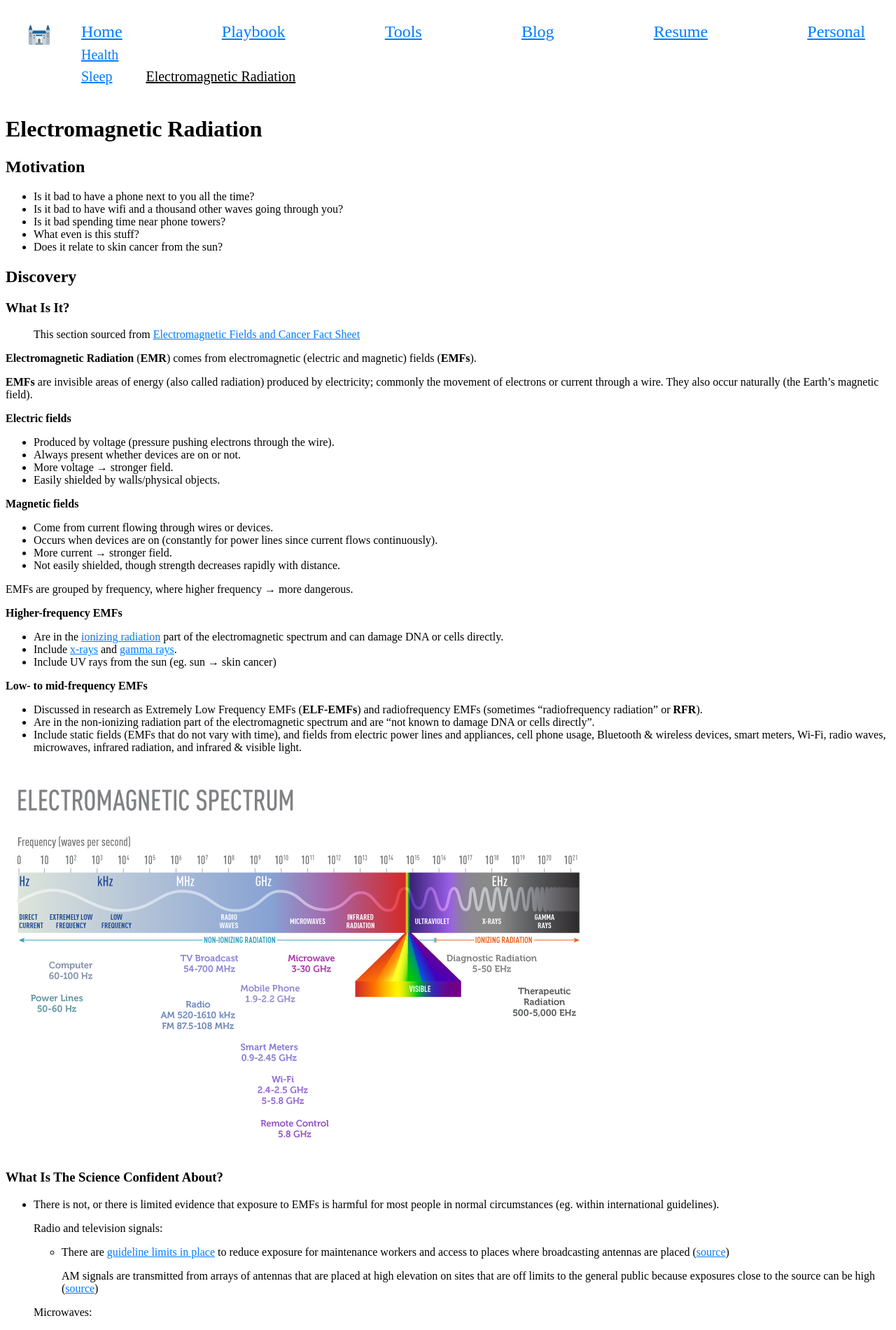
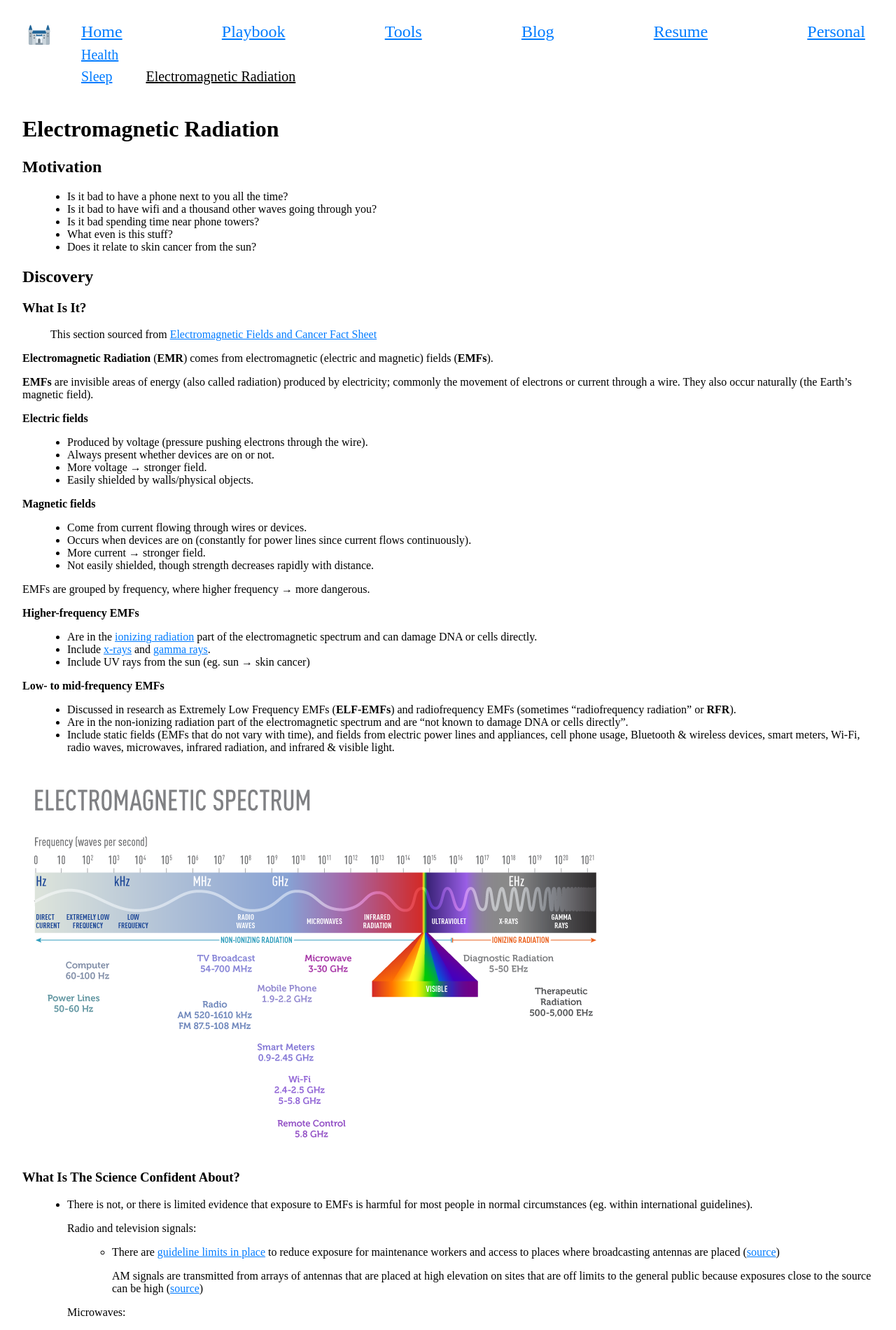
Before and after one commit to PhilipCastiglione/philipcastiglione.github.io, a Jekyll site: the page built from personal/health/emr.md, in a window 1280 px wide. Shown: the top 1900 px of the page at 70% size. Built offline with Jekyll 4.4.1, drawn with Linux system fonts in a browser that asks for light colours.

Commit message:
post layout

```diff
--- a/_layouts/post.html
+++ b/_layouts/post.html
@@ -2,5 +2,7 @@
 layout: default
 title: Philip Castiglione – Blog
 ---
-<h1>{{ page.post_title }}</h1>
-{{ content }}
+<div class="layouts-post main-body">
+    <h1>{{ page.post_title }}</h1>
+    {{ content }}
+</div>
--- /dev/null
+++ b/_sass/layouts/post.scss
@@ -0,0 +1,6 @@
+.layouts-post {
+    ul,
+    ol {
+        margin-left: $spacing-unit * 3;
+    }
+}
--- a/_sass/styles.scss
+++ b/_sass/styles.scss
@@ -4,3 +4,4 @@
 @import "includes/footer";
 
 @import "layouts/default";
+@import "layouts/post";
```
Also changed, not shown: personal/health/emr.md (+1 -1 lines).
